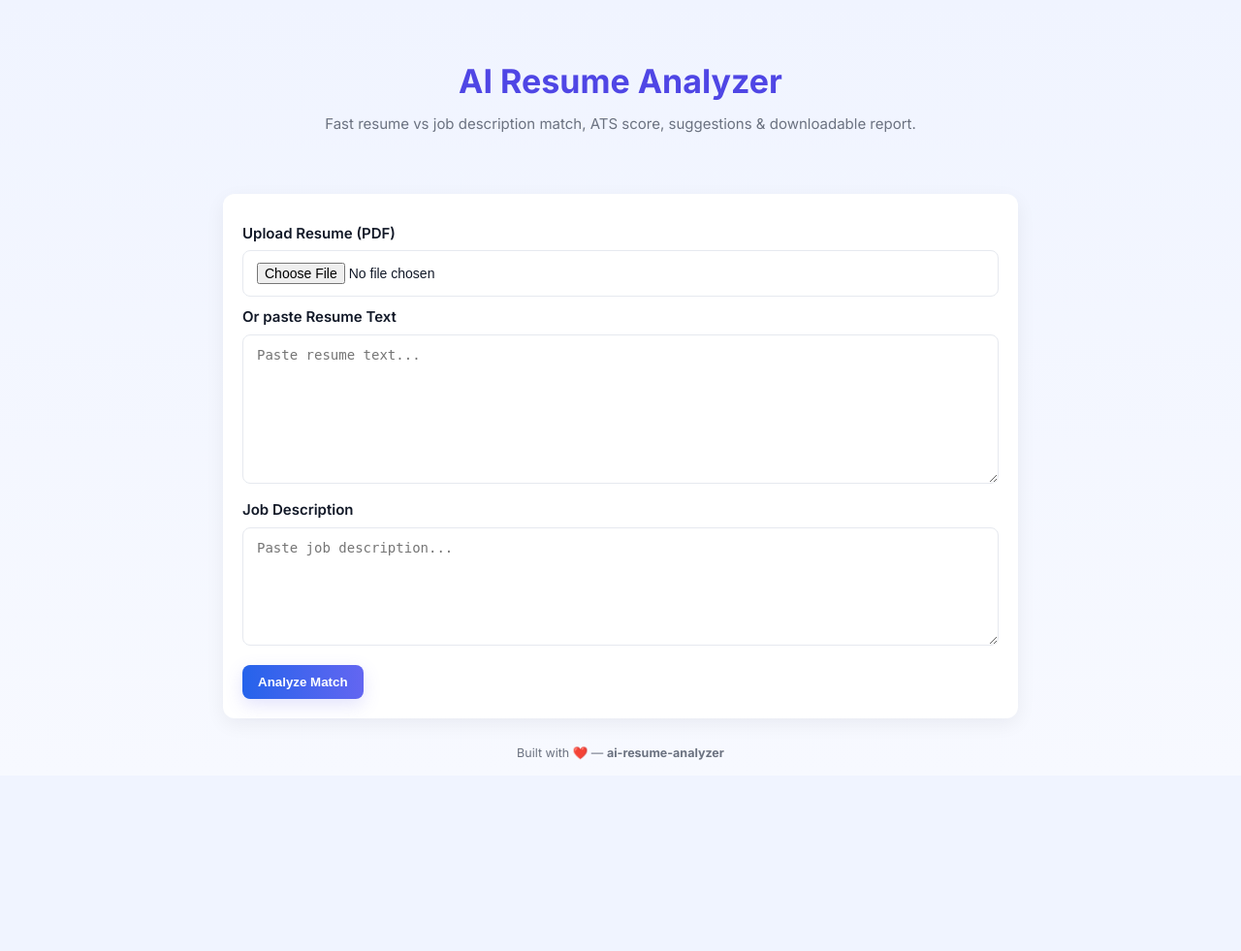
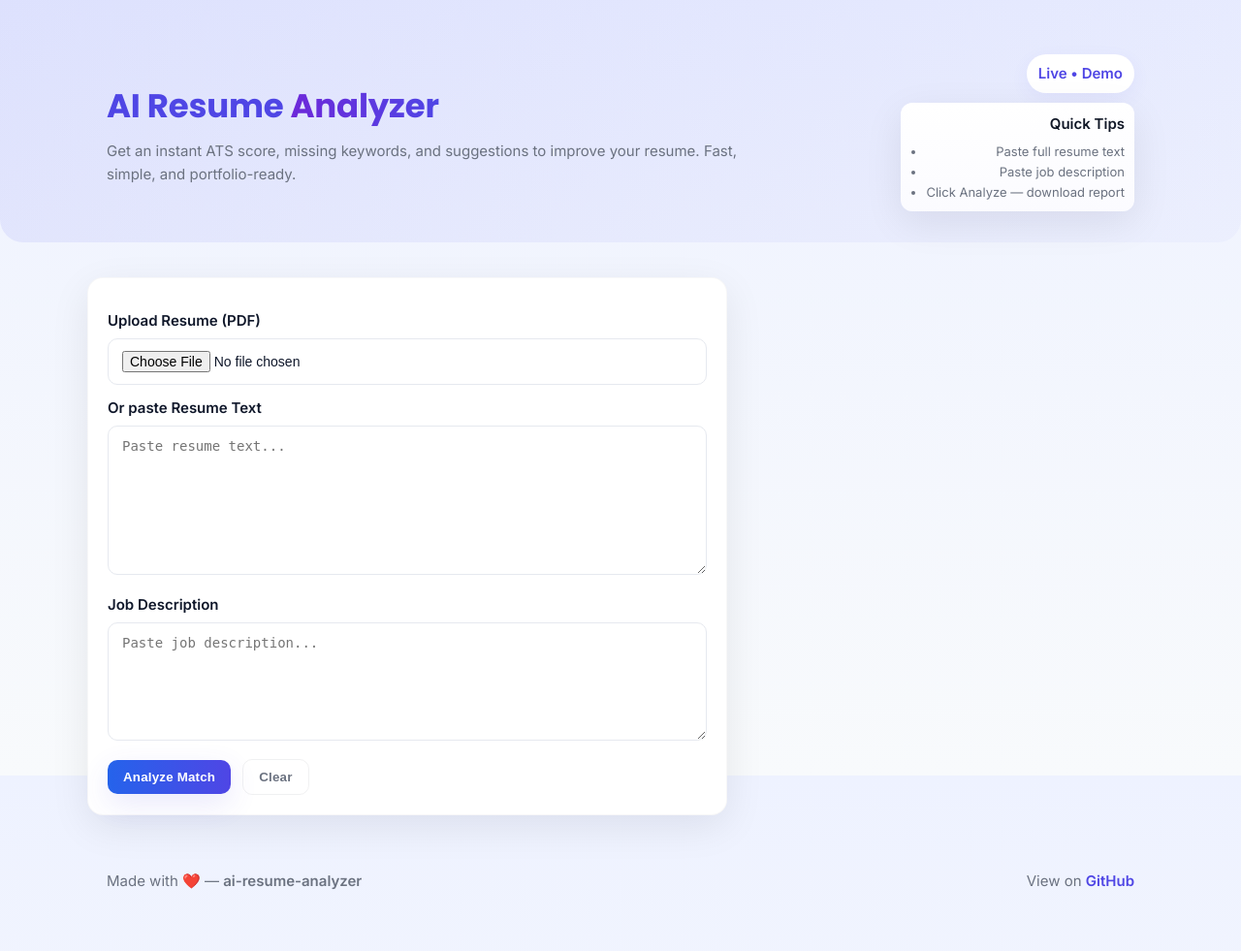
Before and after one commit to Sanjanaupadhyay/ai-resume-analyzer, a Flask app: page / in a window 1280 px wide. Shown: the whole page at 97% size. Before the commit the page ends 784 px from the top, so only its background shows below. Run offline with Flask 3, Linux system fonts and the light colour scheme.

Commit message:
UI: modern stylish redesign (hero, cards, chips, download button)

```diff
--- a/static/style.css
+++ b/static/style.css
@@ -1,14 +1,19 @@
-/* style.css - modern clean UI */
+/* Stylish modern UI for AI Resume Analyzer */
+/* Fonts: Poppins (title), Inter (body) */
+
 :root{
-  --bg:#f7f9ff;
+  --bg-1: linear-gradient(180deg,#eef2ff 0%, #f8fafc 100%);
   --card:#ffffff;
   --muted:#6b7280;
-  --accent:#4f46e5;
-  --accent-2:#6366f1;
+  --accent:#6d28d9;    /* purple */
+  --accent-2:#4f46e5;  /* indigo */
   --primary:#2563eb;
-  --success:#10b981;
-  --radius:12px;
-  --maxw:860px;
+  --glass: rgba(255,255,255,0.7);
+  --shadow: 0 12px 40px rgba(9,10,31,0.08);
+  --radius:16px;
+  --maxw:1100px;
+  --chip-bg:#f1f5ff;
+  --chip-border: rgba(79,70,229,0.08);
   font-family: 'Inter', system-ui, -apple-system, "Segoe UI", Roboto, "Helvetica Neue", Arial;
   color-scheme: light;
 }
@@ -17,80 +22,129 @@
 html,body{height:100%}
 body{
   margin:0;
-  background: linear-gradient(180deg, #f0f4ff 0%, var(--bg) 100%);
-  color:#111827;
+  background:var(--bg-1);
+  color:#0f172a;
   -webkit-font-smoothing:antialiased;
   -moz-osx-font-smoothing:grayscale;
   font-size:15px;
-  line-height:1.5;
+  line-height:1.6;
 }
 
-.container{max-width:var(--maxw);margin:24px auto;padding:0 20px}
+/* container */
+.container{max-width:var(--maxw);margin:0 auto;padding:20px}
 
-/* Header */
-.site-header{
-  padding:28px 0 6px 0;
-  text-align:center;
+/* HERO */
+.hero{
+  background: linear-gradient(135deg, rgba(99,102,241,0.12), rgba(99,102,241,0.04));
+  padding:36px 0 12px 0;
+  border-bottom-left-radius:24px;
+  border-bottom-right-radius:24px;
+  margin-bottom:18px;
 }
-.header-inner{padding:6px 0}
-.brand{font-size:34px;margin:0;color:var(--accent);font-weight:700}
-.sub{margin:8px 0 0;color:var(--muted)}
+.hero-inner{display:flex;align-items:center;justify-content:space-between;gap:20px}
+.hero-left{}
+.hero-title{
+  font-family: 'Poppins', sans-serif;
+  font-weight:700;
+  font-size:34px;
+  color:var(--accent-2);
+  margin:0;
+  letter-spacing:-0.2px;
+}
+.hero-title .accent{background:linear-gradient(90deg,var(--accent),var(--accent-2));-webkit-background-clip:text;background-clip:text;color:transparent}
+.hero-sub{margin:8px 0 0;color:var(--muted);max-width:680px}
 
-/* cards */
+/* mini right area */
+.hero-right{display:flex;flex-direction:column;align-items:flex-end;gap:10px}
+.badge{background:#fff;padding:8px 12px;border-radius:999px;font-weight:600;color:var(--accent-2);box-shadow:0 6px 20px rgba(79,70,229,0.06)}
+.mini-card{background:linear-gradient(180deg,#fff,#fbfbff);padding:10px;border-radius:12px;box-shadow:var(--shadow);min-width:200px;text-align:right}
+.mini-title{margin:0 0 6px 0;font-weight:700;color:#111827}
+.mini-list{margin:0;padding-left:16px;color:var(--muted);font-size:13px}
+
+/* layout */
+.main-grid{display:grid;grid-template-columns:1fr 420px;gap:20px;padding:18px 0}
+@media (max-width:980px){
+  .main-grid{grid-template-columns:1fr; padding:12px 0}
+  .hero-inner{flex-direction:column;align-items:flex-start}
+  .hero-right{align-items:flex-start}
+}
+
+/* card styles */
 .card{
   background:var(--card);
   border-radius:var(--radius);
   padding:20px;
-  box-shadow:0 6px 20px rgba(15,23,42,0.06);
-  margin-bottom:18px;
+  box-shadow:var(--shadow);
+  border:1px solid rgba(15,23,42,0.03);
 }
 
-/* form styles */
-.form-card .label{display:block;margin:10px 0 6px;color:#111827;font-weight:600}
+/* form */
+.form-card .label{display:block;margin:12px 0 6px;color:#0f172a;font-weight:600}
 .form-card textarea, .form-card input[type="text"], .form-card .file-input{
   width:100%;
   border:1px solid #e6e9ef;
   padding:12px 14px;
-  border-radius:8px;
+  border-radius:10px;
   background: #fff;
   font-size:14px;
-  color:#111827;
+  color:#0f172a;
   resize:vertical;
+  transition: box-shadow .18s, border-color .18s;
 }
-
+.form-card textarea:focus, .form-card input[type="text"]:focus {
+  outline:none;
+  box-shadow: 0 8px 30px rgba(79,70,229,0.06);
+  border-color: var(--accent-2);
+}
 .file-input{padding:8px 6px}
 
-.actions{display:flex;gap:12px;margin-top:14px;align-items:center}
+/* form actions */
+.form-actions{display:flex;gap:12px;margin-top:12px;align-items:center}
 .btn{
   border:none;
   padding:10px 16px;
-  border-radius:8px;
-  font-weight:600;
+  border-radius:10px;
+  font-weight:700;
   cursor:pointer;
+  letter-spacing:0.2px;
 }
-.btn.primary{background:linear-gradient(90deg,var(--primary),var(--accent-2));color:#fff;box-shadow:0 6px 18px rgba(99,102,241,0.18)}
-.btn.secondary{background:#fff;border:1px solid #e6e9ef;color:var(--accent);}
+.btn.primary{background:linear-gradient(90deg,var(--primary),var(--accent-2));color:#fff;box-shadow:0 10px 30px rgba(79,70,229,0.12)}
+.btn.ghost{background:transparent;border:1px solid rgba(15,23,42,0.06);color:var(--muted);font-weight:600}
+.btn.outline{background:transparent;border:1px solid rgba(79,70,229,0.12);color:var(--accent-2);padding:8px 14px}
 
-/* result card */
-.result-head{display:flex;gap:20px;align-items:center;justify-content:space-between;flex-wrap:wrap}
-.result-head h2{margin:0;font-size:20px}
-.score{font-weight:700;color:var(--accent);font-size:20px;margin-top:6px}
-.match{font-weight:700;color:var(--primary);font-size:20px}
-.summary-box{min-width:220px;text-align:right}
+/* result card top */
+.result-top{display:flex;gap:18px;align-items:center;justify-content:space-between;flex-wrap:wrap}
+.score-box, .match-box{
+  background: linear-gradient(180deg,#fff,#fbfbff);
+  padding:14px;border-radius:12px;min-width:160px;text-align:center;
+  box-shadow:0 8px 30px rgba(79,70,229,0.03);
+}
+.muted{color:var(--muted);font-weight:600;font-size:12px;margin:0}
+.score-large{font-size:32px;font-weight:800;color:var(--accent-2);margin-top:8px}
+.match-large{font-size:28px;font-weight:800;color:var(--primary);margin-top:8px}
+.actions-box{display:flex;align-items:center}
 
-.suggestions, .missing{margin-top:16px}
-.suggestions h3, .missing h3{margin:0 0 8px 0}
-
-.suggestions ul, .missing ul{margin:0 0 0 18px;padding:0}
-.wrap-list{display:flex;flex-wrap:wrap;gap:8px;list-style:none;padding:0}
-.wrap-list li{background:#f1f5ff;padding:8px 10px;border-radius:6px;color:#1f2937;font-weight:600;border:1px solid rgba(79,70,229,0.06)}
+/* result body */
+.result-body{display:flex;gap:18px;margin-top:18px;flex-wrap:wrap}
+.panel{flex:1;min-width:200px}
+.suggestions-panel ul{margin:8px 0 0 18px}
+.suggestions-panel li{margin-bottom:8px}
+.missing-panel .chips{display:flex;flex-wrap:wrap;gap:8px}
+.chip{
+  display:inline-block;padding:8px 10px;border-radius:999px;background:var(--chip-bg);
+  border:1px solid var(--chip-border);font-weight:700;color:#111827;
+}
 
 /* footer */
-.footer{margin:20px 0 40px 0;text-align:center;color:var(--muted)}
+.footer{padding:18px 0 40px 0}
+.footer-inner{display:flex;justify-content:space-between;color:var(--muted);align-items:center}
+.footer-inner a{color:var(--accent-2);text-decoration:none;font-weight:600}
+.footer-inner a:hover{text-decoration:underline}
 
-/* responsive */
-@media (max-width:720px){
-  .summary-box{text-align:left;width:100%}
-  .result-head{gap:12px}
-  .container{padding:0 14px}
+/* small screens tweaks */
+@media (max-width:600px){
+  .hero-title{font-size:26px}
+  .hero-sub{font-size:14px}
+  .hero-right{align-items:flex-start}
+  .result-top{flex-direction:column;align-items:flex-start}
 }
--- a/templates/index.html
+++ b/templates/index.html
@@ -5,55 +5,90 @@
   <meta name="viewport" content="width=device-width,initial-scale=1" />
   <title>AI Resume Analyzer</title>
 
-  <!-- Google font -->
-  <link href="https://fonts.googleapis.com/css2?family=Inter:wght@300;400;600;700&display=swap" rel="stylesheet">
+  <!-- Fonts -->
+  <link href="https://fonts.googleapis.com/css2?family=Poppins:wght@600;700&family=Inter:wght@300;400;600&display=swap" rel="stylesheet">
 
-  <!-- Local CSS -->
+  <!-- CSS -->
   <link rel="stylesheet" href="{{ url_for('static', filename='style.css') }}">
-
 </head>
 <body>
-  <header class="site-header">
-    <div class="container header-inner">
-      <h1 class="brand">AI Resume Analyzer</h1>
-      <p class="sub">Fast resume vs job description match, ATS score, suggestions & downloadable report.</p>
+  <header class="hero">
+    <div class="hero-inner container">
+      <div class="hero-left">
+        <h1 class="hero-title">AI Resume <span class="accent">Analyzer</span></h1>
+        <p class="hero-sub">Get an instant ATS score, missing keywords, and suggestions to improve your resume. Fast, simple, and portfolio-ready.</p>
+      </div>
+      <div class="hero-right">
+        <div class="badge">Live • <strong>Demo</strong></div>
+        <div class="mini-card">
+          <p class="mini-title">Quick Tips</p>
+          <ul class="mini-list">
+            <li>Paste full resume text</li>
+            <li>Paste job description</li>
+            <li>Click Analyze — download report</li>
+          </ul>
+        </div>
+      </div>
     </div>
   </header>
 
-  <main class="container">
+  <main class="container main-grid">
+    <!-- FORM CARD -->
     <section class="card form-card">
-      <form method="POST" enctype="multipart/form-data" id="analyze-form">
+      <form method="POST" enctype="multipart/form-data" id="analyze-form" class="form-inner">
+        <div class="row">
           <label class="label">Upload Resume (PDF)</label>
           <input type="file" name="resume_file" accept="application/pdf" class="file-input">
+        </div>
 
+        <div class="row">
           <label class="label">Or paste Resume Text</label>
           <textarea name="resume_text" rows="8" placeholder="Paste resume text...">{{ resume_text }}</textarea>
+        </div>
 
+        <div class="row">
           <label class="label">Job Description</label>
           <textarea name="jd_text" rows="6" placeholder="Paste job description...">{{ jd_text }}</textarea>
+        </div>
 
-        <div class="actions">
+        <div class="form-actions">
           <button type="submit" class="btn primary">Analyze Match</button>
+          <button type="button" class="btn ghost" onclick="clearFields()">Clear</button>
         </div>
       </form>
     </section>
 
+    <!-- RESULT CARD -->
     {% if result %}
-    <section class="card result-card" id="result-card">
-      <div class="result-head">
-        <div>
-          <h2>Result</h2>
-          <p class="muted">ATS Score</p>
-          <div class="score">{{ ats_score }} / 100</div>
+    <section class="card result-card">
+      <div class="result-top">
+        <div class="score-box">
+          <p class="muted">ATS SCORE</p>
+          <div class="score-large">{{ ats_score }}</div>
+          <p class="muted small">/ 100</p>
         </div>
-        <div class="summary-box">
-          <h3>Match Percentage</h3>
-          <div class="match">{{ result.match_percent }} %</div>
+
+        <div class="match-box">
+          <p class="muted">MATCH</p>
+          <div class="match-large">{{ result.match_percent }}%</div>
+          <p class="muted small">Text similarity between resume & JD</p>
+        </div>
+
+        <div class="actions-box">
+          <form action="/download_report" method="POST" id="download-form">
+            <input type="hidden" name="resume_text" id="resume_text_hidden" value="{{ resume_text }}">
+            <input type="hidden" name="jd_text" id="jd_text_hidden" value="{{ jd_text }}">
+            <input type="hidden" name="ats_score" id="ats_score_hidden" value="{{ ats_score }}">
+            <input type="hidden" name="match_percent" id="match_percent_hidden" value="{{ result.match_percent }}">
+            <input type="hidden" name="missing_skills" id="missing_skills_hidden" value="{{ result.missing_skills|join(', ') }}">
+            <button type="submit" class="btn outline">Download Report</button>
+          </form>
         </div>
       </div>
 
-      <div class="suggestions">
-        <h3>Suggestions to Improve Resume:</h3>
+      <div class="result-body">
+        <div class="panel suggestions-panel">
+          <h3>Suggestions</h3>
           <ul>
             {% for s in suggestions %}
               <li>{{ s }}</li>
@@ -64,71 +99,47 @@
           </ul>
         </div>
 
-      <div class="missing">
+        <div class="panel missing-panel">
           <h3>Possible Missing Keywords / Skills</h3>
-        <ul class="wrap-list">
+          <div class="chips">
             {% for skill in result.missing_skills %}
-            <li>{{ skill }}</li>
+              <span class="chip">{{ skill }}</span>
             {% endfor %}
-        </ul>
           </div>
-
-      <!-- Download report form (hidden values are filled by JS) -->
-      <form action="/download_report" method="POST" id="download-form" class="download-form">
-        <input type="hidden" name="resume_text" id="resume_text_hidden" value="{{ resume_text }}">
-        <input type="hidden" name="jd_text" id="jd_text_hidden" value="{{ jd_text }}">
-        <input type="hidden" name="ats_score" id="ats_score_hidden" value="{{ ats_score }}">
-        <input type="hidden" name="match_percent" id="match_percent_hidden" value="{{ result.match_percent }}">
-        <input type="hidden" name="missing_skills" id="missing_skills_hidden" value="{{ result.missing_skills|join(', ') }}">
-        <button type="submit" class="btn secondary">Download Report</button>
-      </form>
-
+        </div>
+      </div>
     </section>
     {% endif %}
+  </main>
 
   <footer class="footer">
-      <div class="container">
-        <small>Built with ❤️ — <strong>ai-resume-analyzer</strong></small>
+    <div class="container footer-inner">
+      <div>Made with ❤️ — <strong>ai-resume-analyzer</strong></div>
+      <div class="foot-links">View on <a href="https://github.com/sanjanaupadhyay/ai-resume-analyzer" target="_blank">GitHub</a></div>
     </div>
   </footer>
-  </main>
 
-  <!-- Small JS to keep hidden fields up-to-date -->
   <script>
-    // Keep hidden fields synced when result is shown
-    (function () {
+    // Clear form fields quickly
+    function clearFields(){
+      const r = document.querySelector("textarea[name='resume_text']");
+      const j = document.querySelector("textarea[name='jd_text']");
+      const f = document.querySelector("input[type='file']");
+      if(r) r.value = "";
+      if(j) j.value = "";
+      if(f) f.value = "";
+    }
+
+    // Keep hidden fields synced when download button pressed
+    (function(){
       const downloadForm = document.getElementById('download-form');
-      if (!downloadForm) return;
-
-      const resumeHidden = document.getElementById('resume_text_hidden');
-      const jdHidden = document.getElementById('jd_text_hidden');
-      const atsHidden = document.getElementById('ats_score_hidden');
-      const matchHidden = document.getElementById('match_percent_hidden');
-      const missingHidden = document.getElementById('missing_skills_hidden');
-
-      // If values exist from server-render, they are already set by Jinja.
-      // But when user navigates or uses client-side changes, sync them:
-      const form = document.getElementById('analyze-form');
-      form && form.addEventListener('submit', () => {
-        // values are posted to analyze endpoint; when the result renders server-side, download inputs get filled from Jinja
-        // This listener just ensures latest values are present if user manipulates inputs in browser
+      if(!downloadForm) return;
+      downloadForm.addEventListener('submit', function(){
         const resumeInput = document.querySelector("textarea[name='resume_text']");
         const jdInput = document.querySelector("textarea[name='jd_text']");
-        resumeHidden.value = resumeInput ? resumeInput.value : resumeHidden.value;
-        jdHidden.value = jdInput ? jdInput.value : jdHidden.value;
-      });
-
-      // If the download button is clicked (after result), keep hidden fields up-to-date in case user edited text
-      downloadForm.addEventListener('submit', () => {
-        const resumeInput = document.querySelector("textarea[name='resume_text']");
-        const jdInput = document.querySelector("textarea[name='jd_text']");
-        resumeHidden.value = resumeInput ? resumeInput.value : resumeHidden.value;
-        jdHidden.value = jdInput ? jdInput.value : jdHidden.value;
-
-        // missing skills: gather current list items
-        const missingList = document.querySelectorAll('.missing ul.wrap-list li');
-        const arr = Array.from(missingList).map(li => li.innerText.trim());
-        missingHidden.value = arr.join(', ');
+        document.getElementById('resume_text_hidden').value = resumeInput ? resumeInput.value : '';
+        document.getElementById('jd_text_hidden').value = jdInput ? jdInput.value : '';
+        // missing skills already provided by server templating; keep as-is
       });
     })();
   </script>
```
Lines whose indentation alone changed are shown as unchanged.
